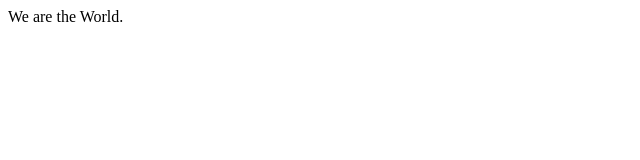
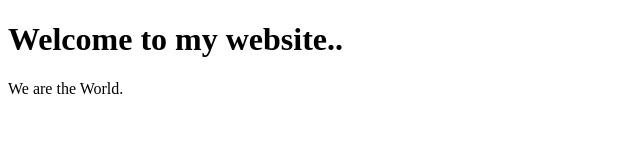
Before and after one commit to librantec/CS50, a plain HTML site: page index.html in a window 1280 px wide. Shown: the whole page, without its empty margins (0-640 px from the left). Drawn offline with Linux system fonts and the light colour scheme.

Commit message:
Add a heading

```diff
--- a/index.html
+++ b/index.html
@@ -4,6 +4,7 @@
         <title>Hello World!</title>
     </head>
     <bod>
+        <h1>Welcome to my website..</h1>
         We are the World.
     </bod>
 </html>
```
